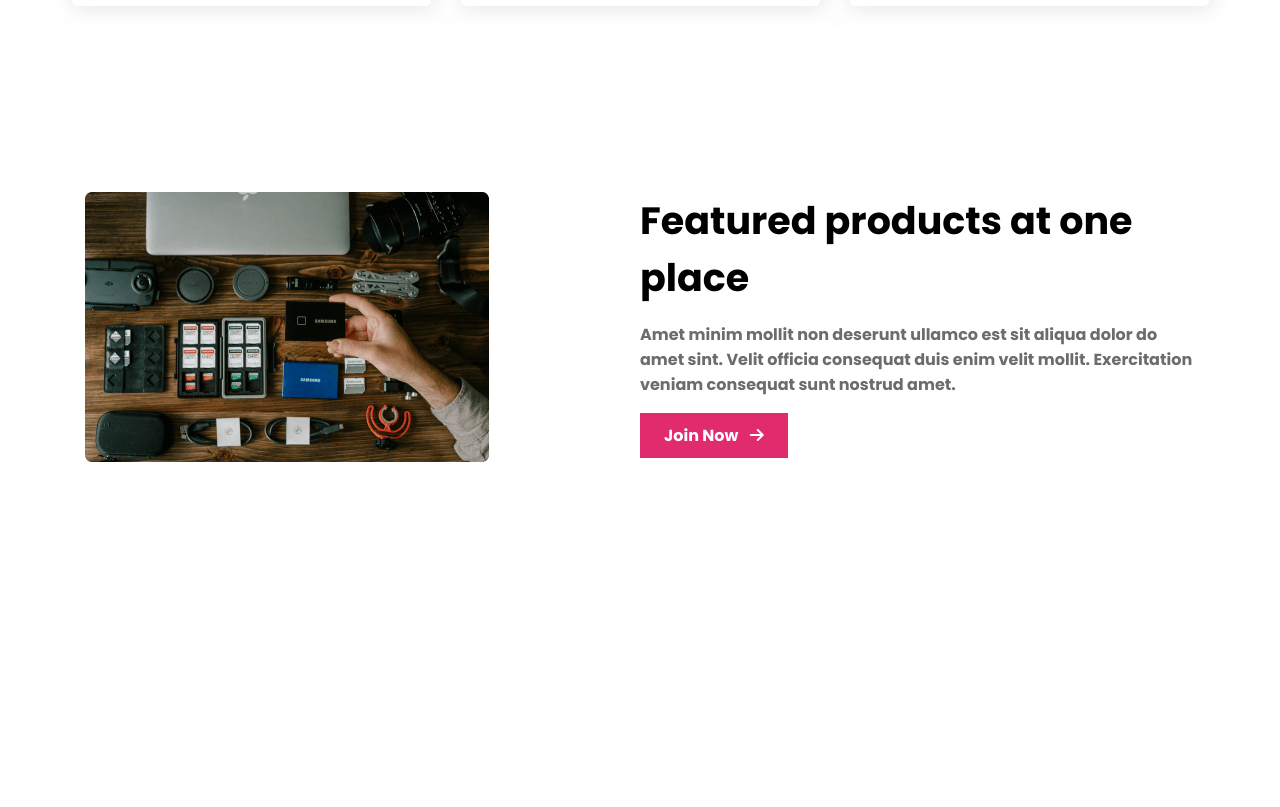
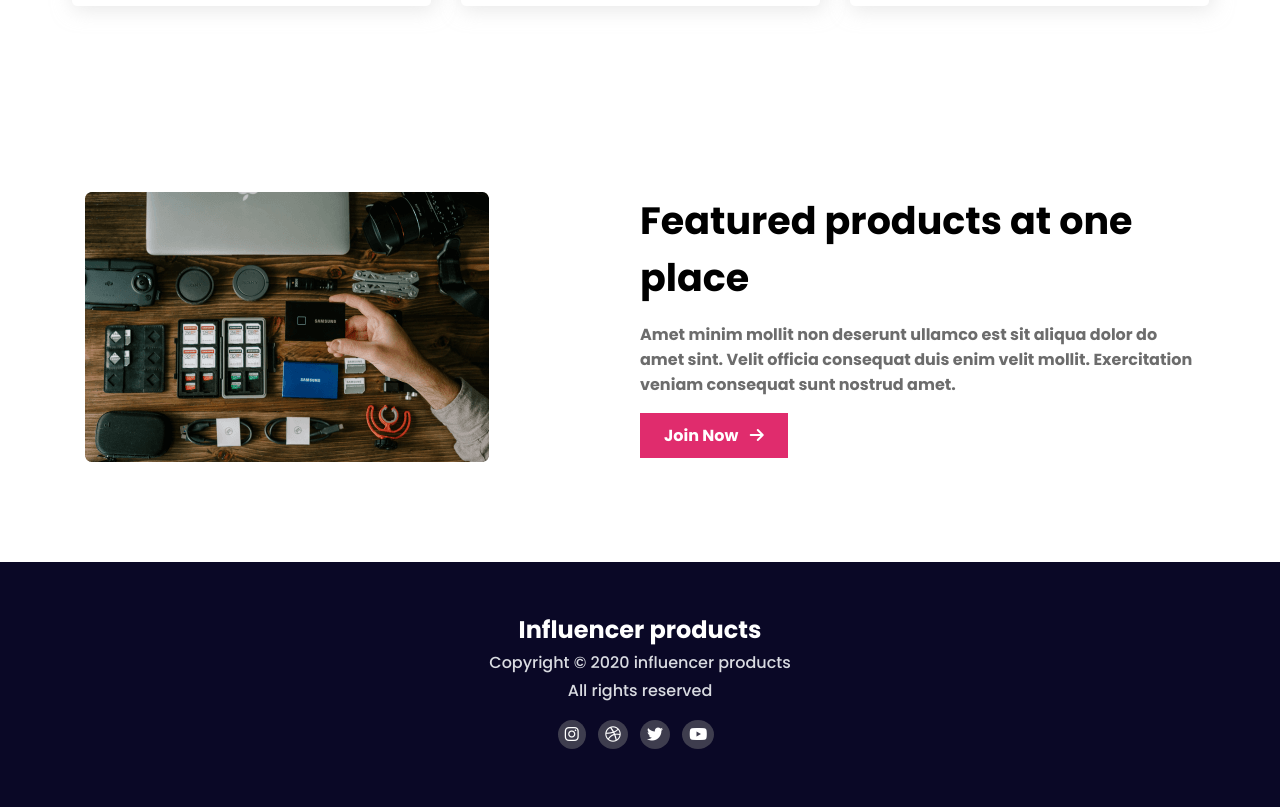
Before and after one commit to ajmainnishu/influencer-gear-phero, a plain HTML site: page index.html in a window 1280 px wide. Shown: the part 2470-3277 px from the top of the page. Before the commit the page ends 3032 px from the top, so only its background shows below. Drawn offline with Linux system fonts and the light colour scheme.

Commit message:
feat: Footer section added

```diff
--- a/index.html
+++ b/index.html
@@ -242,5 +242,24 @@
         <!-- featured products section end -->
 
     </main>
+    <!-- main section end -->
+
+
+
+
+    <!-- footer section start -->
+    <footer>
+        <h4>Influencer products</h4>
+        <p>Copyright © 2020  influencer products</p>
+        <p>All rights reserved</p>
+        <div>
+            <p class="icon-round"><i class="fa-brands fa-instagram"></i></p>
+            <p class="icon-round"><i class="fa-brands fa-dribbble"></i></p>
+            <p class="icon-round"><i class="fa-brands fa-twitter"></i></p>
+            <p class="icon-round"><i class="fa-brands fa-youtube"></i></p>
+        </div>
+    </footer>
+    <!-- footer section end -->
+
 </body>
 </html>
--- a/style.css
+++ b/style.css
@@ -214,3 +214,34 @@ main {
 }
 /* featured products section end */
 /* main section end */
+
+
+
+
+/* footer section start */
+footer {
+    background-color: #0A0826;
+    text-align: center;
+    color: #FFF;
+    padding: 50px 0;
+}
+footer h4 {
+    font-family: 'Poppins', sans-serif;
+    font-weight: 700;
+    font-size: 24px;
+    margin: 0 0 3px 0;
+}
+footer > p {
+    color: red;
+    margin-bottom: 3px;
+    margin-top: 0;
+    color: #D9DBE1;
+}
+.icon-round {
+    padding: 2px 7px;
+    background-color: rgba(128, 128, 128, 0.442);
+    display: inline-block;
+    border-radius: 50%;
+    margin: 14px 8px 8px 0;
+}
+/* footer section end */
```
